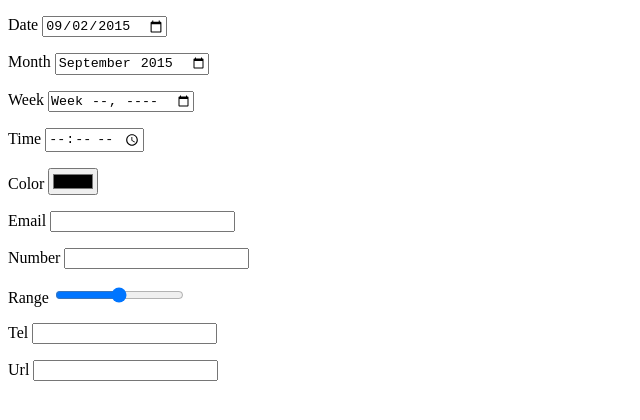
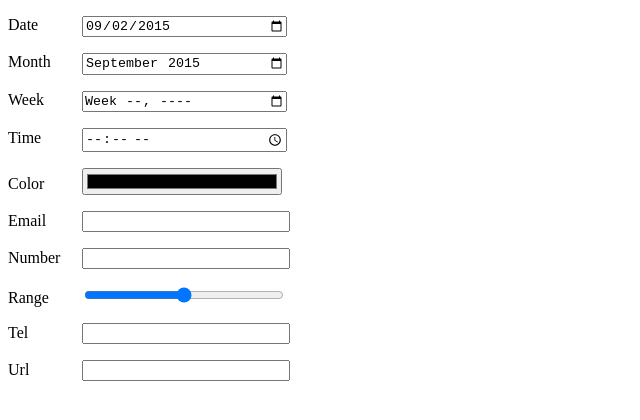
Before and after one commit to aaron-fe/aaron-fe.github.io, a plain HTML site: page demos/input/date.html in a window 1280 px wide. Shown: the whole page, without its empty margins (0-640 px from the left). Drawn offline with Linux system fonts and the light colour scheme.

Commit message:
add html5 input test

```diff
--- a/demos/input/date.html
+++ b/demos/input/date.html
@@ -4,6 +4,16 @@
     <meta charset="UTF-8">
     <title>Date</title>
     <meta name="viewport" content="width=device-width, initial-scale=1.0, maximum-scale=1.0, user-scalable=no">
+    <style>
+        p label {
+            display: inline-block;
+            width: 70px;
+        }
+        p input {
+            display: inline-block;
+            width: 200px;
+        }
+    </style>
 </head>
 <body>
     <p>
```
